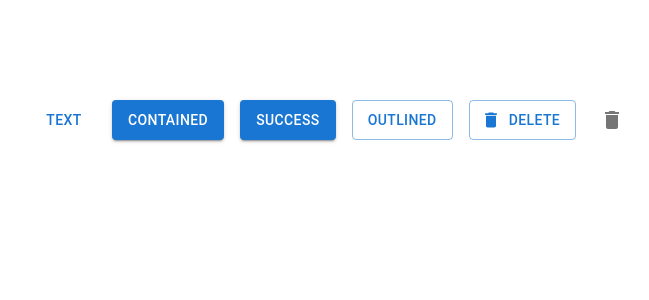
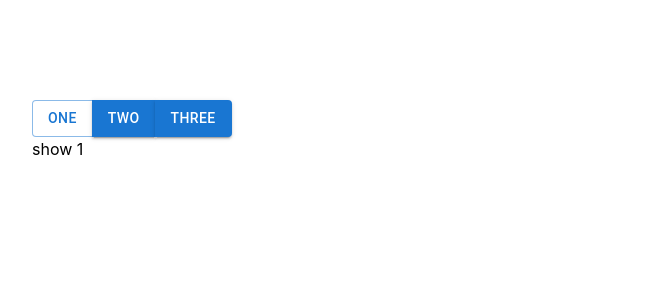
Before and after one commit to huseyincansoylu/react-mui, a React (Vite) app: page / in a window 1280 px wide. Shown: the top 300 px of the page, without its empty margins (68-717 px from the left). Built offline with nearby package versions, Linux system fonts and the light colour scheme.

Commit message:
ButtonGroup

```diff
--- a/src/App.tsx
+++ b/src/App.tsx
@@ -1,10 +1,10 @@
-import MuiButton from "./components/MuiButton"
+import MuiBtnGroup from "./components/MuiBtnGroup"
 
 function App() {
 
   return (
     <div style={{ margin: "100px" }}>
-      <MuiButton />
+      <MuiBtnGroup />
     </div>
   )
 }
--- /dev/null
+++ b/src/components/MuiBtnGroup.tsx
@@ -0,0 +1,37 @@
+import { Button, ButtonGroup } from '@mui/material'
+import { useState } from 'react'
+
+const MuiBtnGroup = () => {
+    const [tab, setTab] = useState("1")
+
+
+    const tabHandler = (e: React.MouseEvent<HTMLButtonElement, MouseEvent>) => {
+        setTab((e.target as HTMLInputElement).value)
+    }
+
+
+    const renderTab = (tab: string) => {
+        const tabs: any = {
+            "1": <div>show 1</div>,
+            "2": <div>show 2</div>,
+            "3": <div>show 3</div>,
+        }
+
+        return tabs[tab]
+    }
+
+    return (
+        <div>
+            <ButtonGroup>
+                <Button value="1" variant={tab === "1" ? "outlined" : "contained"} onClick={tabHandler}>One</Button>
+                <Button value="2" variant={tab === "2" ? "outlined" : "contained"} onClick={tabHandler}>Two</Button>
+                <Button value="3" variant={tab === "3" ? "outlined" : "contained"} onClick={tabHandler}>Three</Button>
+            </ButtonGroup>
+            <div>
+                {renderTab(tab)}
+            </div>
+        </div >
+    )
+}
+
+export default MuiBtnGroup
```
